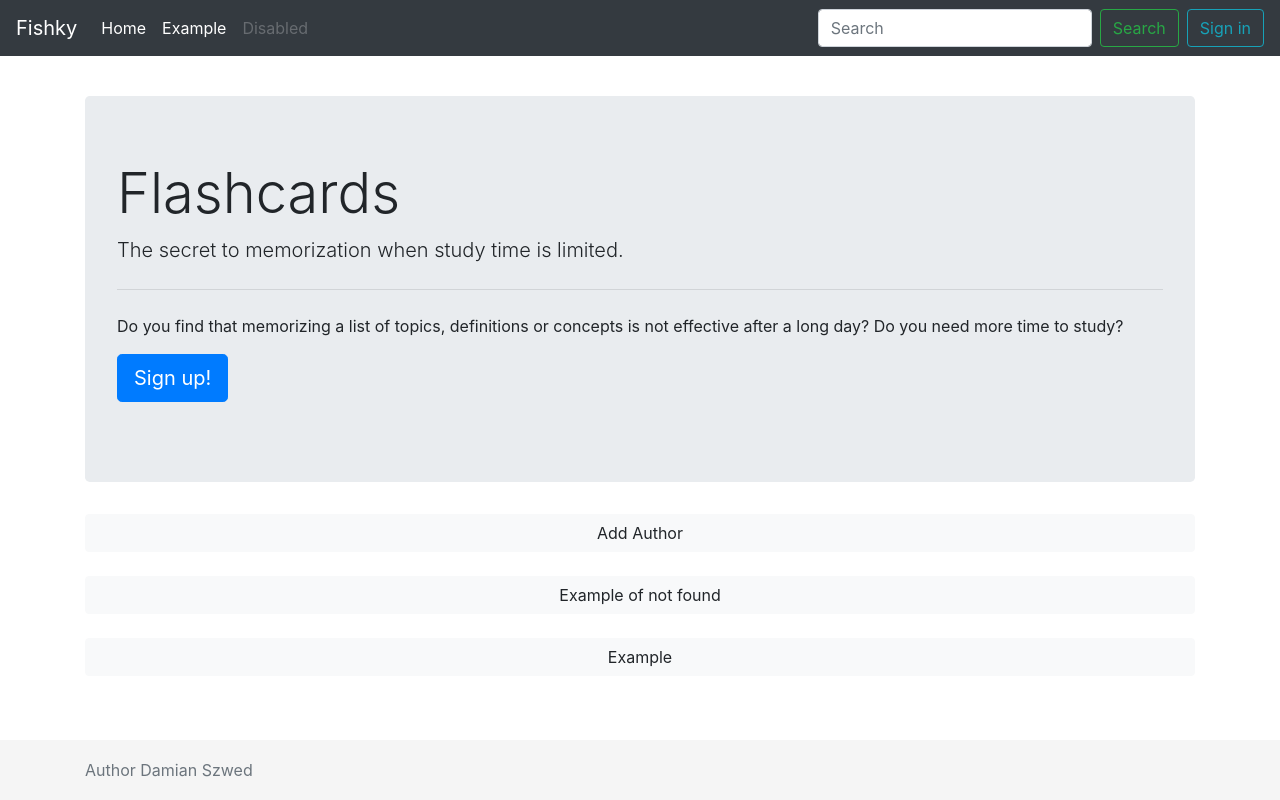
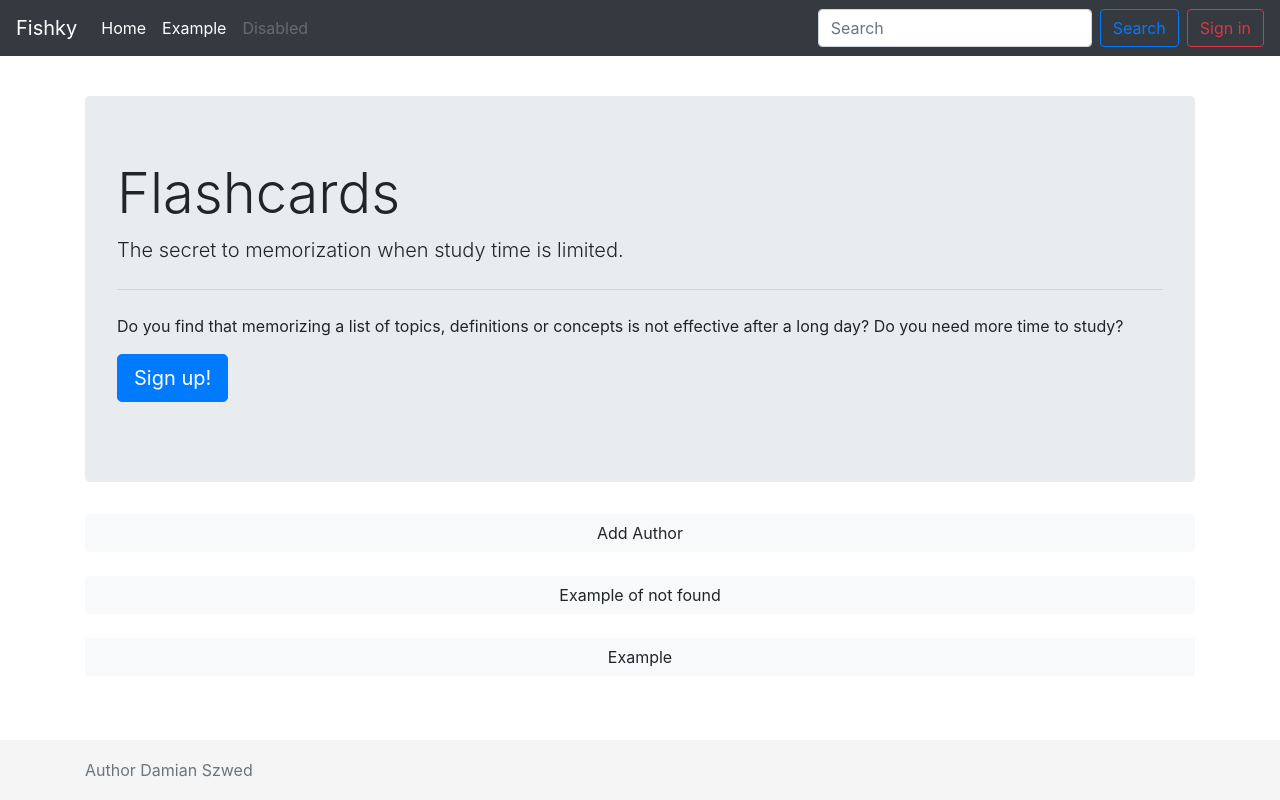
Before and after one commit to damianszwed/fishky-ui, a React (Create React App) app: page / in a window 1280 px wide. Built offline with nearby package versions, Linux system fonts and the light colour scheme.

Commit message:
Changed colors of sign in and search buttons

```diff
--- a/src/components/Navbar.js
+++ b/src/components/Navbar.js
@@ -22,9 +22,9 @@ const Navbar = () => {
                 </ul>
                 <form className="form-inline mt-2 mt-md-0">
                     <input className="form-control mr-sm-2" placeholder="Search" aria-label="Search" type="text" />
-                    <button className="btn btn-outline-success my-2 my-sm-0" type="submit">Search</button>
+                    <button className="btn btn-outline-primary my-2 my-sm-0" type="submit">Search</button>
                 </form>
-                <Link to="/not-implemented" className="btn btn-outline-info ml-sm-2">Sign in</Link>
+                <Link to="/not-implemented" className="btn btn-outline-danger ml-sm-2">Sign in</Link>
             </div>
         </nav>
     )
```
